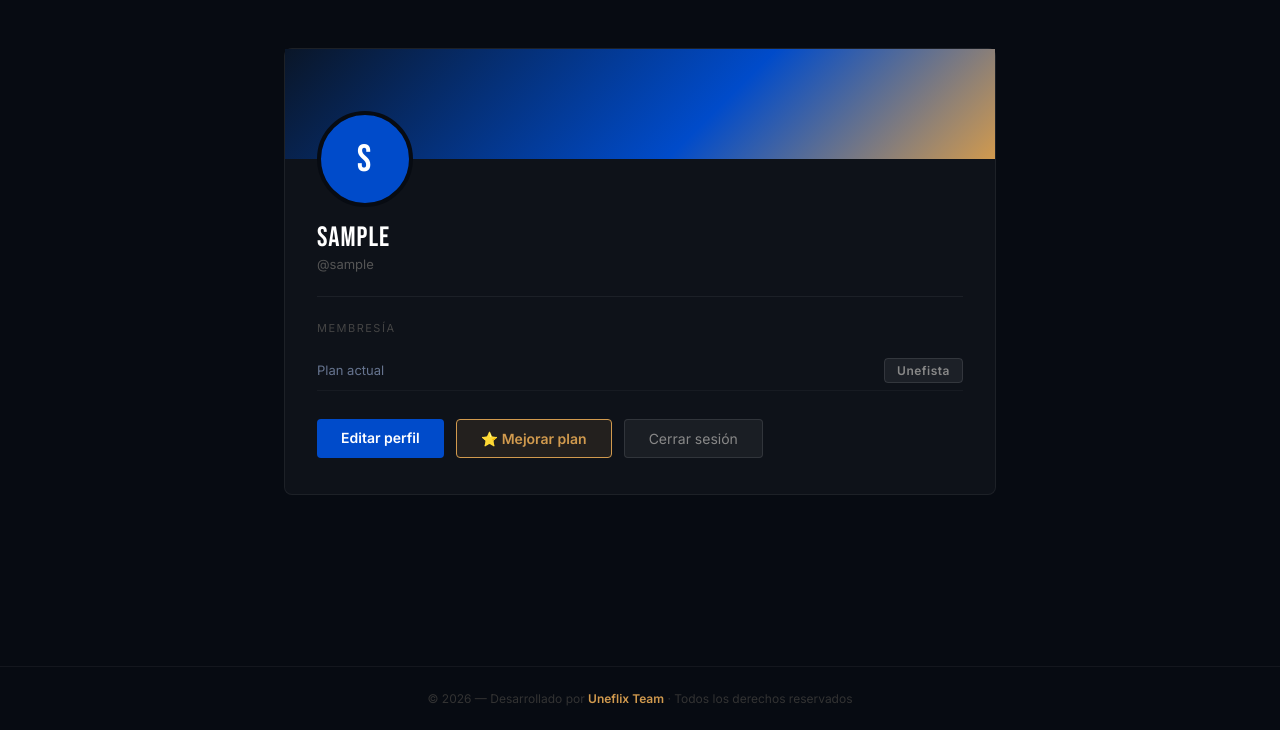
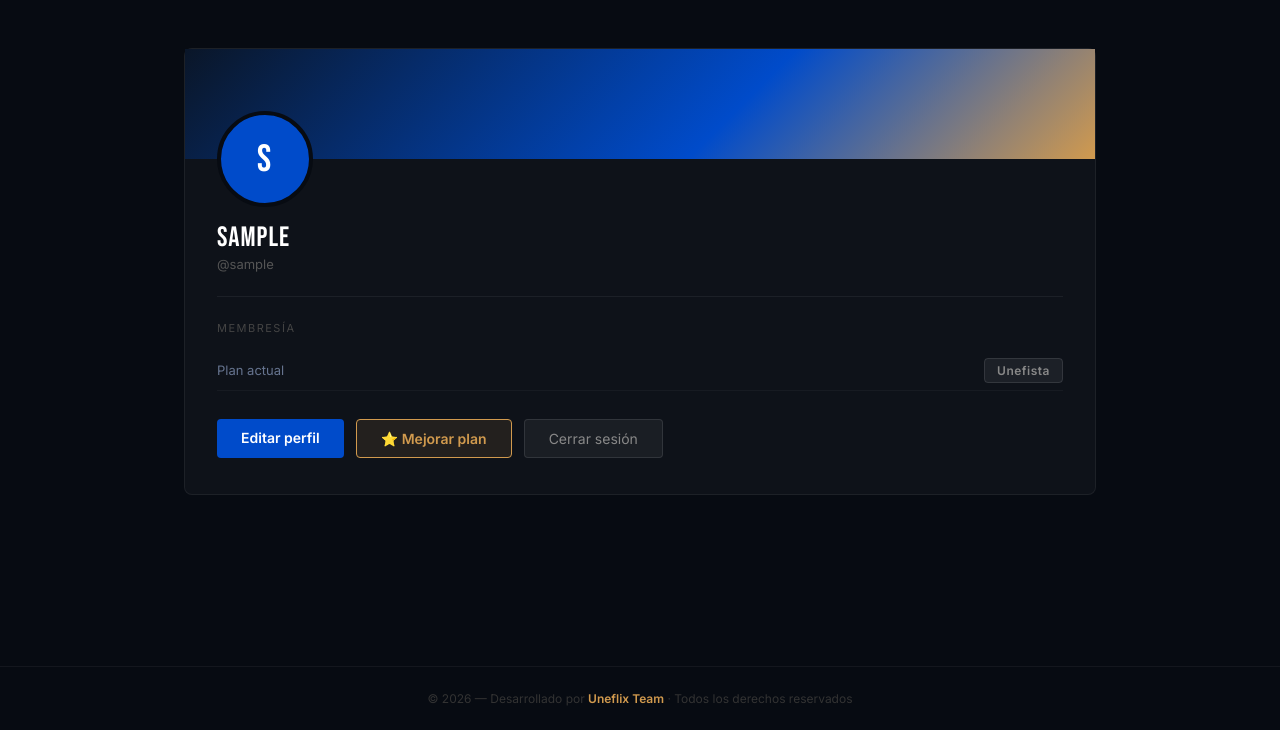
Before and after one commit to carlosalsa-py/uneflix2, a Django app: page /users/perfil/ in a window 1280 px wide. Shown: the part 70-800 px from the top of the page. Run offline with Django 5.2, Linux system fonts and the light colour scheme; the visitor is signed in with stand-in values (Sample User, id 1); data that the repository does not hold is empty; parts of the project's set-up code (start-up, migrations or seed data) failed here and were passed over.

Commit message:
fix(perfil): ensancha la columna del perfil (760 -> 960px)
El perfil de usuario se veia muy angosto. Se sube el max-width de la
columna a 960px.

Co-Authored-By: Claude Opus 4.8 <noreply@anthropic.com>

```diff
--- a/users/templates/users/perfil.html
+++ b/users/templates/users/perfil.html
@@ -4,7 +4,7 @@
 
 {% block extra_css %}
 <style>
-    .page-wrapper { max-width: var(--content-narrow); margin: 0 auto; padding: 48px var(--gutter) 80px; }
+    .page-wrapper { max-width: 960px; margin: 0 auto; padding: 48px var(--gutter) 80px; }
 
     .profile-card { background: rgba(255,255,255,0.03); border-radius: 8px; border: 1px solid rgba(255,255,255,0.06); }
     .profile-banner { height: 110px; background: linear-gradient(135deg, #0a1628 0%, var(--unefa-blue) 60%, var(--unefa-bronze) 100%); position: relative; }
```
